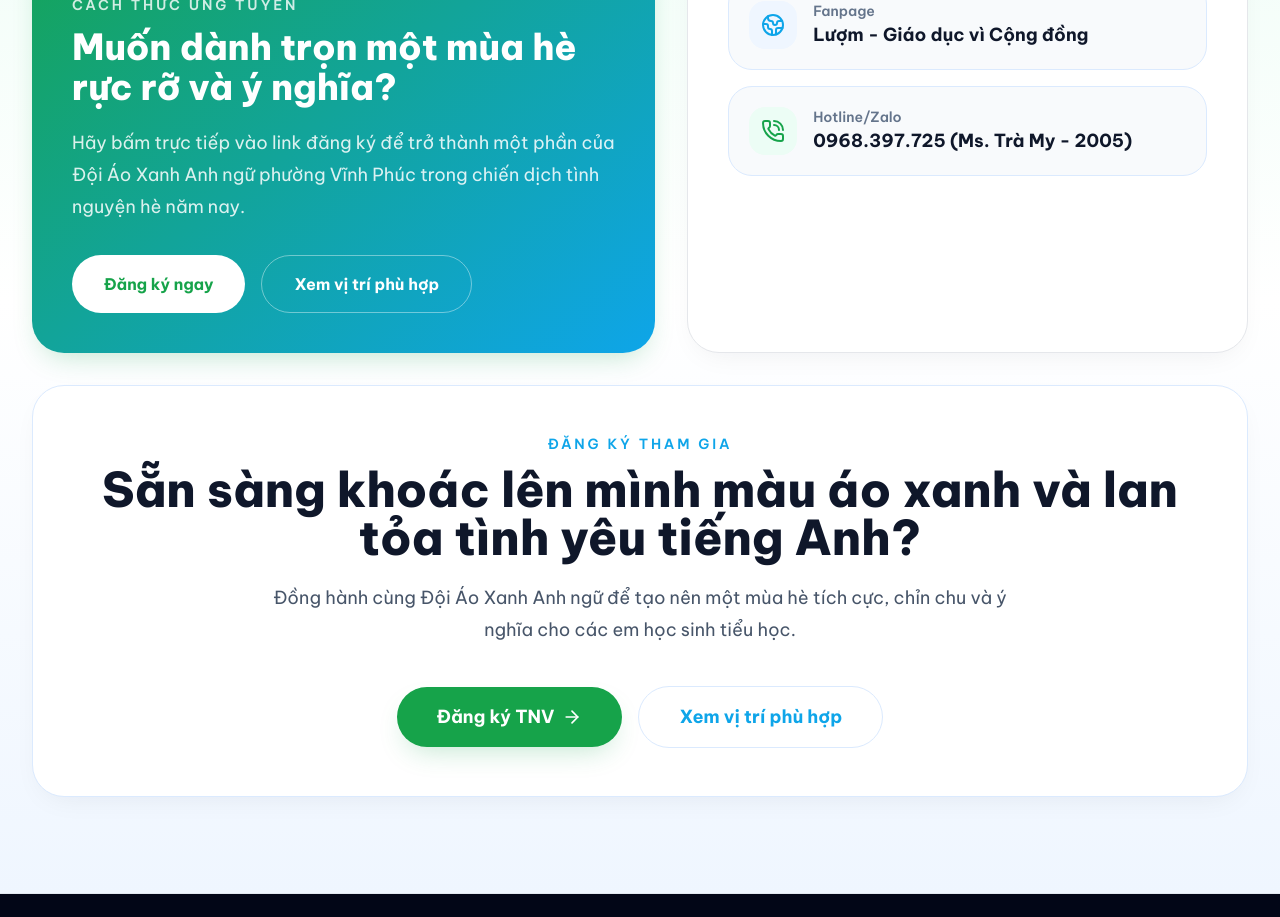
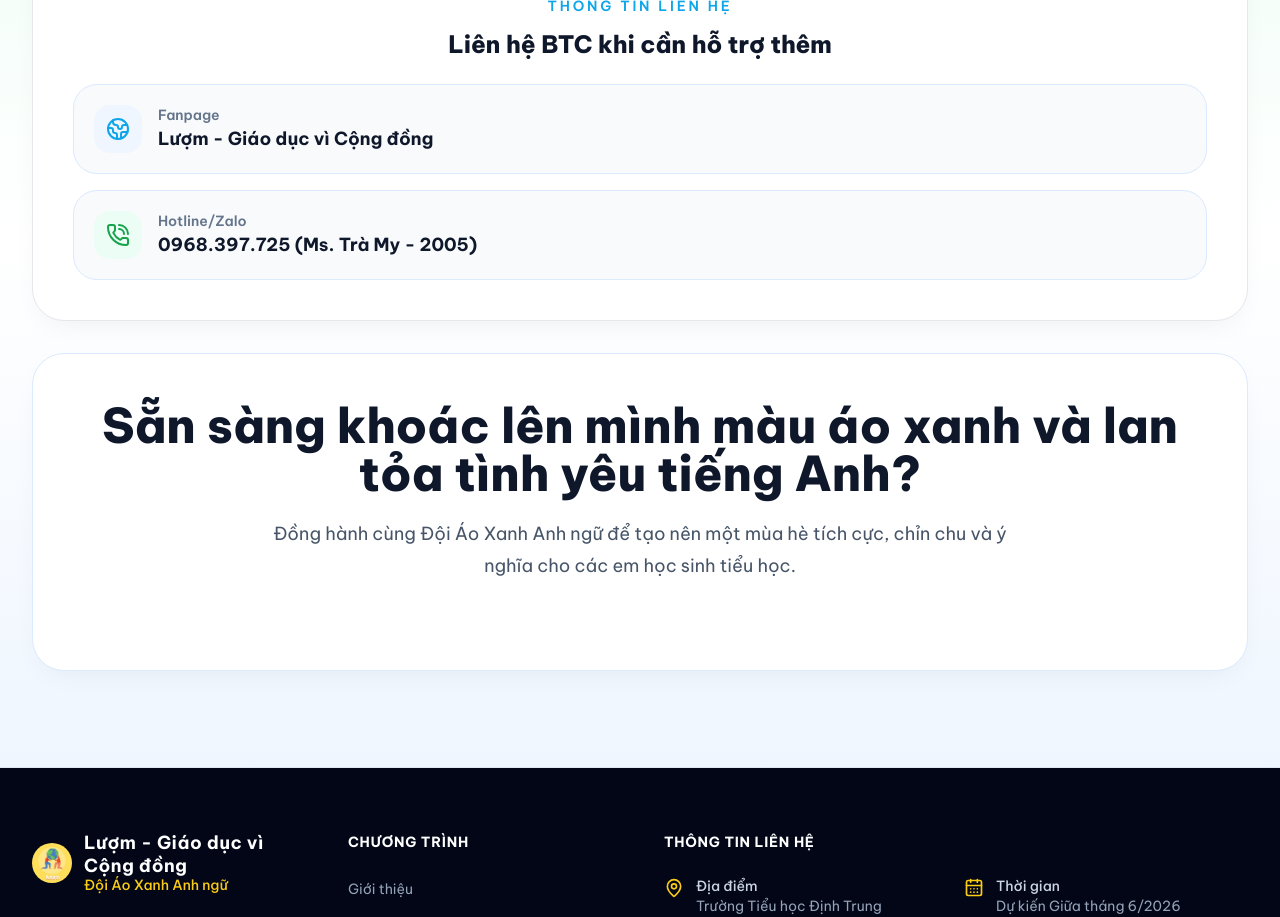
Before and after one commit to kieuquy283/LuomSummerCampEng, a React (Vite) app: page / in a window 1280 px wide. Shown: the part 5940-6857 px from the top of the page. Built offline with nearby package versions, Linux system fonts and the light colour scheme.

Commit message:
Refactor CTA component: remove unused imports and simplify layout

```diff
--- a/src/components/CTA.tsx
+++ b/src/components/CTA.tsx
@@ -1,4 +1,4 @@
-import { ArrowRight, Globe2, HeartHandshake, PhoneCall } from 'lucide-react';
+import { Globe2, HeartHandshake, PhoneCall } from 'lucide-react';
 
 import { fanpageLink, program, registrationLink, zaloLink } from '../data/programData';
 
@@ -6,49 +6,20 @@ const CTA = () => {
   return (
     <section className="bg-[linear-gradient(180deg,_#ecfdf5_0%,_#ffffff_48%,_#eff6ff_100%)] py-24">
       <div className="mx-auto flex max-w-7xl flex-col gap-8 px-4 sm:px-6 lg:px-8">
-        <div className="grid gap-8 lg:grid-cols-[1fr_0.9fr]">
-          <div className="overflow-hidden rounded-[32px] bg-gradient-to-br from-brand-primary to-brand-secondary p-8 text-white shadow-cta md:p-10">
-            <div className="mb-6 flex justify-center lg:justify-start">
+        <div className="grid gap-8 lg:grid-cols-1">
+          <div className="rounded-[32px] border border-brand-border bg-white p-8 shadow-card md:p-10">
+            <div className="mb-6 flex justify-center">
               <div className="relative">
                 <HeartHandshake className="absolute -inset-2 h-24 w-24 text-brand-accent/40 blur-md" />
                 <HeartHandshake className="relative h-20 w-20 text-brand-accent" />
               </div>
             </div>
-
-            <p className="mb-3 text-sm font-semibold uppercase tracking-[0.2em] text-white/80">
-              Cách thức ứng tuyển
-            </p>
-            <h2 className="mb-5 text-3xl font-extrabold leading-tight md:text-4xl">
-              Muốn dành trọn một mùa hè rực rỡ và ý nghĩa?
-            </h2>
-            <p className="mb-8 max-w-2xl text-lg leading-8 text-white/85">
-              Hãy bấm trực tiếp vào link đăng ký để trở thành một phần của {program.teamName} trong
-              chiến dịch tình nguyện hè năm nay.
-            </p>
-
-            <div className="flex flex-col gap-4 sm:flex-row">
-              <a
-                href={registrationLink}
-                target="_blank"
-                rel="noopener noreferrer"
-                className="inline-flex min-h-11 items-center justify-center rounded-full bg-white px-8 py-4 text-base font-bold text-brand-primary transition-all duration-200 hover:-translate-y-0.5 hover:bg-brand-warm focus-visible:outline-none focus-visible:ring-2 focus-visible:ring-white focus-visible:ring-offset-2 focus-visible:ring-offset-brand-primary"
-              >
-                Đăng ký ngay
-              </a>
-              <a
-                href="#vi-tri-tnv"
-                className="inline-flex min-h-11 items-center justify-center rounded-full border border-white/40 px-8 py-4 text-base font-bold text-white transition-all duration-200 hover:-translate-y-0.5 hover:bg-white/10 focus-visible:outline-none focus-visible:ring-2 focus-visible:ring-white focus-visible:ring-offset-2 focus-visible:ring-offset-brand-primary"
-              >
-                Xem vị trí phù hợp
-              </a>
-            </div>
-          </div>
-
-          <div className="rounded-[32px] border border-brand-border bg-white p-8 shadow-card md:p-10">
-            <p className="mb-3 text-sm font-semibold uppercase tracking-[0.2em] text-brand-secondary">
+            <p className="mb-3 text-center text-sm font-semibold uppercase tracking-[0.2em] text-brand-secondary">
               Thông tin liên hệ
             </p>
-            <h3 className="mb-6 text-2xl font-extrabold text-slate-900">Liên hệ BTC khi cần hỗ trợ thêm</h3>
+            <h3 className="mb-6 text-center text-2xl font-extrabold text-slate-900">
+              Liên hệ BTC khi cần hỗ trợ thêm
+            </h3>
 
             <div className="grid gap-4">
               <a
@@ -85,9 +56,6 @@ const CTA = () => {
         </div>
 
         <div className="rounded-[32px] border border-brand-soft bg-white p-8 text-center shadow-card md:p-12">
-          <p className="mb-3 text-sm font-semibold uppercase tracking-[0.2em] text-brand-secondary">
-            Đăng ký tham gia
-          </p>
           <h2 className="mb-5 text-3xl font-extrabold leading-tight text-slate-900 md:text-5xl">
             Sẵn sàng khoác lên mình màu áo xanh và lan tỏa tình yêu tiếng Anh?
           </h2>
@@ -95,24 +63,6 @@ const CTA = () => {
             Đồng hành cùng {program.shortTeamName} để tạo nên một mùa hè tích cực, chỉn chu và ý nghĩa
             cho các em học sinh tiểu học.
           </p>
-
-          <div className="flex flex-col items-center justify-center gap-4 sm:flex-row">
-            <a
-              href={registrationLink}
-              target="_blank"
-              rel="noopener noreferrer"
-              className="group inline-flex min-h-11 items-center justify-center rounded-full bg-brand-primary px-10 py-4 text-lg font-bold text-white shadow-cta transition-all duration-200 hover:-translate-y-0.5 hover:bg-brand-primaryDark focus-visible:outline-none focus-visible:ring-2 focus-visible:ring-brand-secondary focus-visible:ring-offset-4"
-            >
-              Đăng ký TNV
-              <ArrowRight className="ml-2 h-5 w-5 transition-transform group-hover:translate-x-1" />
-            </a>
-            <a
-              href="#vi-tri-tnv"
-              className="inline-flex min-h-11 items-center justify-center rounded-full border border-brand-soft bg-white px-10 py-4 text-lg font-bold text-brand-secondary transition-all duration-200 hover:-translate-y-0.5 hover:border-brand-secondary focus-visible:outline-none focus-visible:ring-2 focus-visible:ring-brand-secondary focus-visible:ring-offset-4"
-            >
-              Xem vị trí phù hợp
-            </a>
-          </div>
         </div>
       </div>
     </section>
```
